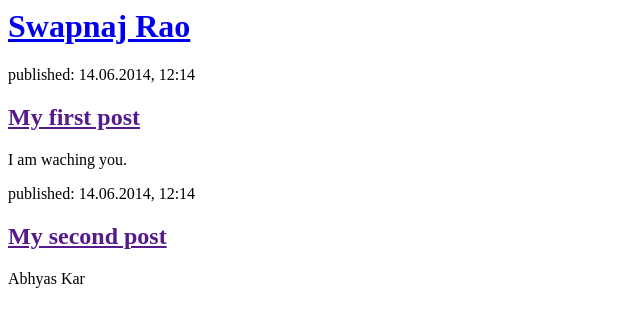
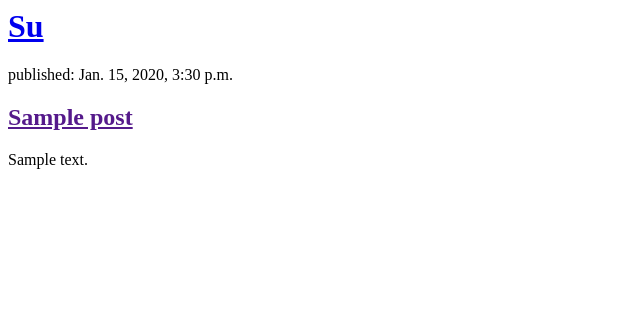
Before and after one commit to papadichat/my-first-blog, a Django app: page / in a window 1280 px wide. Shown: the top 327 px of the page, without its empty margins (0-640 px from the left). Run offline with Django 3.2, Linux system fonts and the light colour scheme; tables that the repository leaves empty hold one stand-in row (values such as "Sample post").

Commit message:
templates

```diff
--- a/blog/templates/blog/post_list.html
+++ b/blog/templates/blog/post_list.html
@@ -1,22 +1,19 @@
 <html>
     <head>
-        <title>Swapnaj Rao</title>
+        <title>Susmit's blog</title>
     </head>
     <body>
         <div>
-            <h1><a href="/">Swapnaj Rao</a></h1>
+            <h1><a href="/">Su</a></h1>
         </div>
+        {% for post in posts %}
+            <div>
+            <p>published: {{ post.published_date }}</p>
+            <h2><a href="">{{ post.title }}</a></h2>
+            <p>{{ post.text|linebreaksbr }}</p>
+            </div>
+       {% endfor %}
 
-        <div>
-            <p>published: 14.06.2014, 12:14</p>
-            <h2><a href="">My first post</a></h2>
-            <p>I am waching you.</p>
-        </div>
 
-        <div>
-            <p>published: 14.06.2014, 12:14</p>
-            <h2><a href="">My second post</a></h2>
-            <p>Abhyas Kar</p>
-        </div>
     </body>
 </html>
--- a/blog/views.py
+++ b/blog/views.py
@@ -1,5 +1,8 @@
 from django.shortcuts import render
+from .models import Post
+from django.utils import timezone
 
 # Create your views here.
 def post_list(request):
-    return render(request, 'blog/post_list.html', {})
+    posts = Post.objects.filter(published_date__lte=timezone.now()).order_by('published_date')
+    return render(request, 'blog/post_list.html', {'posts':posts})
```
